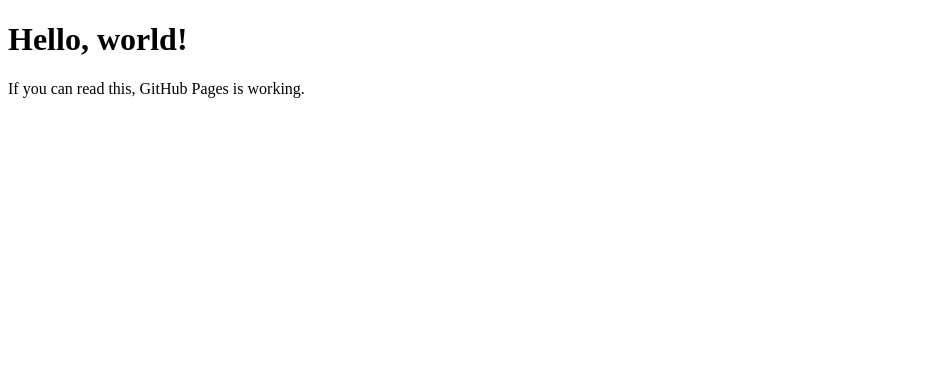
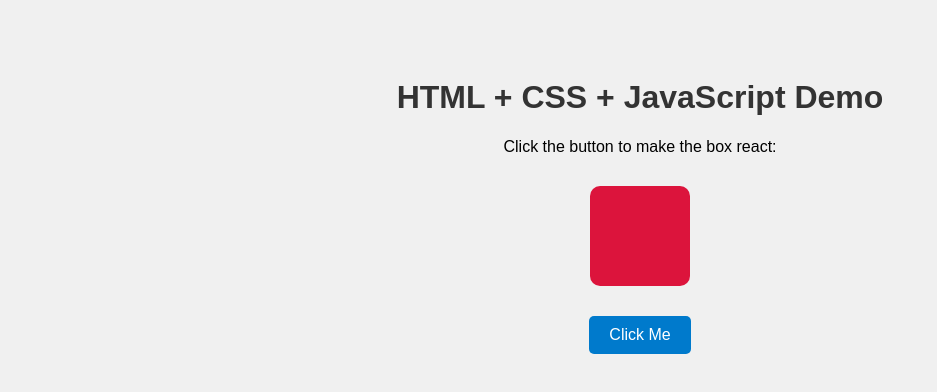
Before and after one commit to nathanaelluke/SebWite, a plain HTML site: page index.html in a window 1280 px wide. Shown: the whole page, without its empty margins (0-937 px from the left). Drawn offline with Linux system fonts and the light colour scheme.

Commit message:
AI slop to test some stuff

```diff
--- a/index.html
+++ b/index.html
@@ -2,10 +2,57 @@
 <html lang="en">
 <head>
   <meta charset="UTF-8">
-  <title>My GitHub Website</title>
+  <title>Neat Demo</title>
+  <style>
+    body {
+      font-family: Arial, sans-serif;
+      text-align: center;
+      background: #f0f0f0;
+      padding-top: 50px;
+    }
+    h1 {
+      color: #333;
+    }
+    button {
+      padding: 10px 20px;
+      font-size: 16px;
+      border: none;
+      border-radius: 5px;
+      background-color: #007acc;
+      color: white;
+      cursor: pointer;
+      transition: background 0.3s;
+    }
+    button:hover {
+      background-color: #005f99;
+    }
+    #box {
+      width: 100px;
+      height: 100px;
+      background-color: crimson;
+      margin: 30px auto;
+      border-radius: 10px;
+      transition: transform 0.3s, background-color 0.3s;
+    }
+  </style>
 </head>
 <body>
-  <h1>Hello, world!</h1>
-  <p>If you can read this, GitHub Pages is working.</p>
+  <h1>HTML + CSS + JavaScript Demo</h1>
+  <p>Click the button to make the box react:</p>
+  <div id="box"></div>
+  <button onclick="changeBox()">Click Me</button>
+
+  <script>
+    function changeBox() {
+      const box = document.getElementById("box");
+      // Pick random color and random rotation
+      const colors = ["crimson", "green", "blue", "purple", "orange"];
+      const randomColor = colors[Math.floor(Math.random() * colors.length)];
+      const randomAngle = Math.floor(Math.random() * 360);
+      box.style.backgroundColor = randomColor;
+      box.style.transform = `rotate(${randomAngle}deg) scale(1.2)`;
+      setTimeout(() => box.style.transform = "rotate(0deg) scale(1)", 500);
+    }
+  </script>
 </body>
 </html>
```
